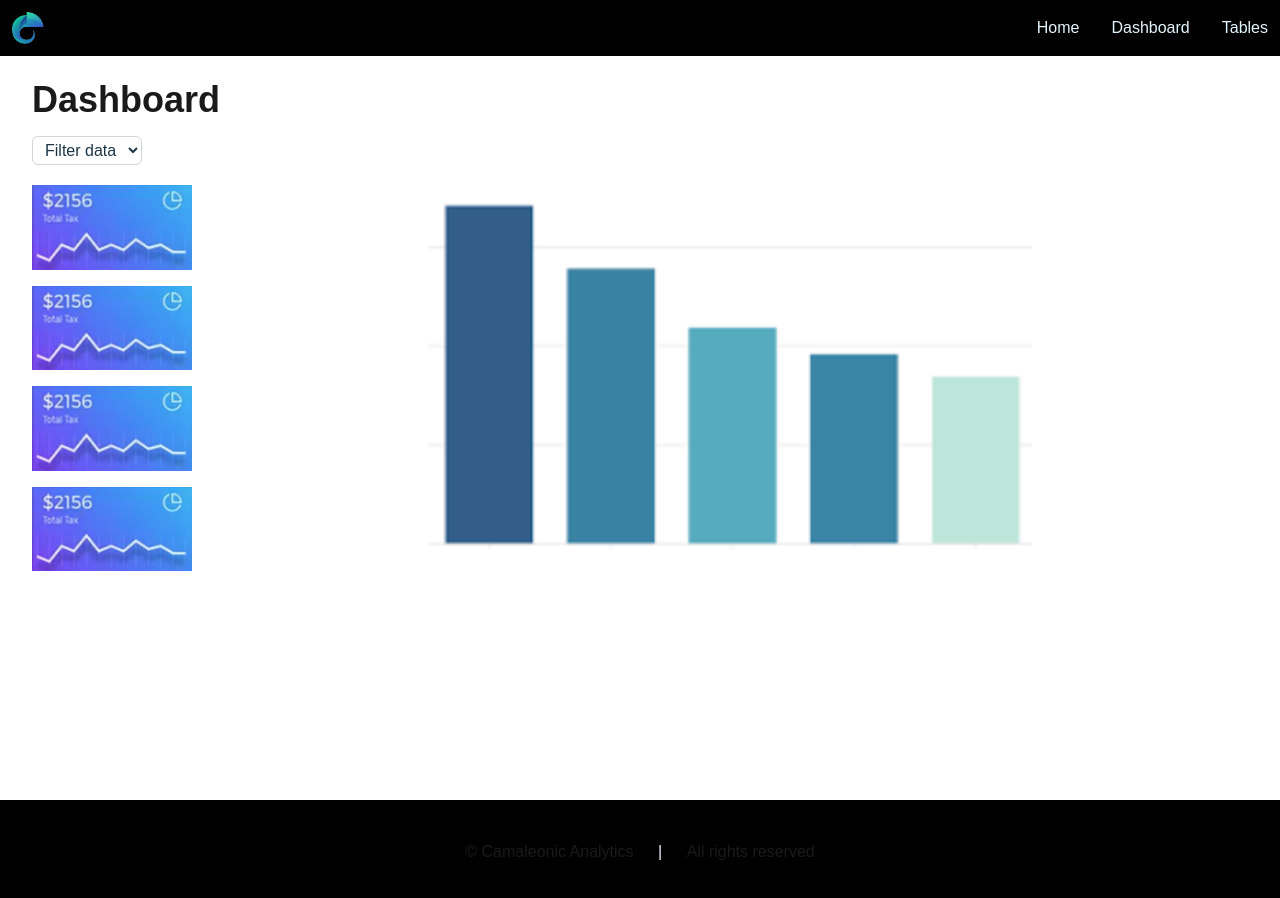
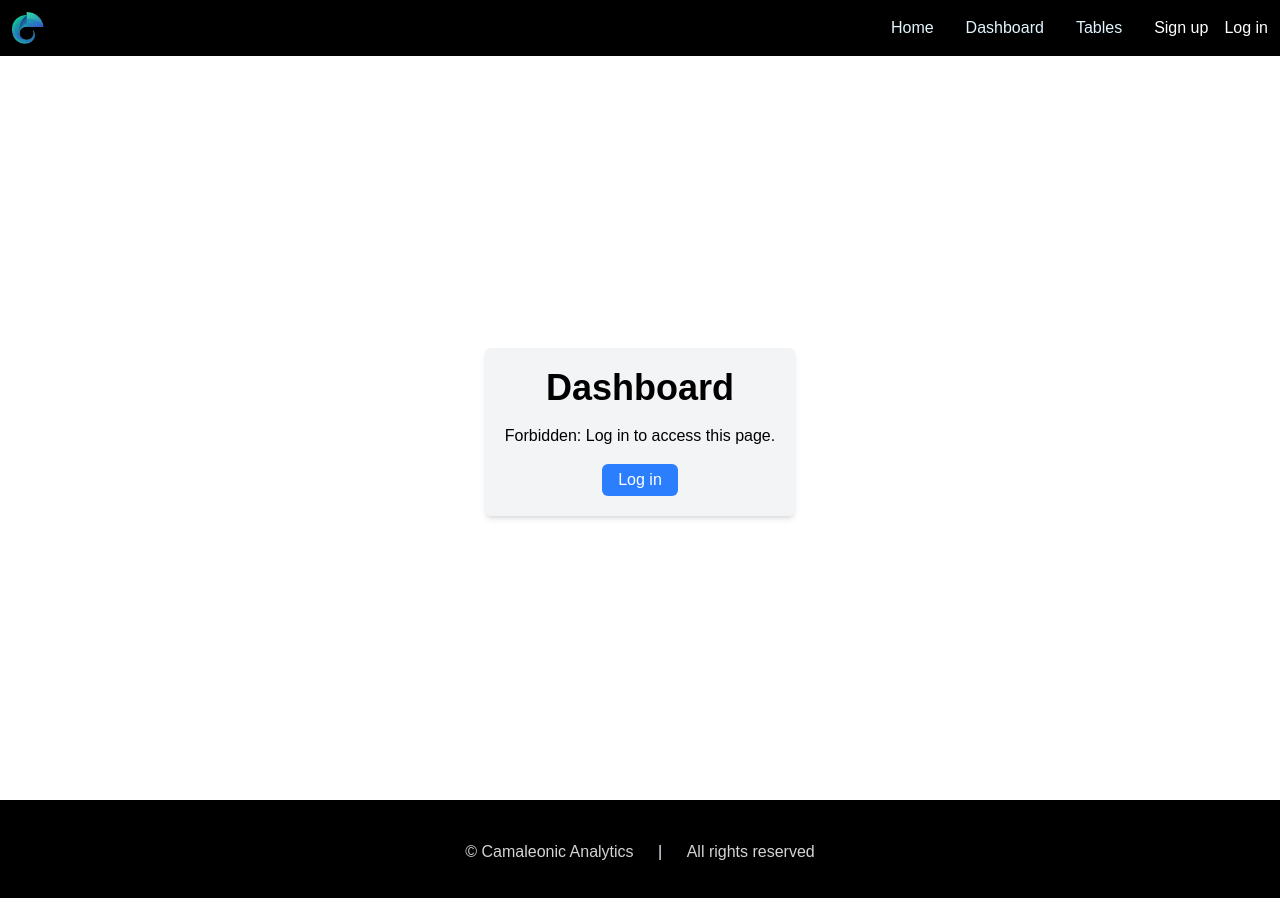
Before and after one commit to EPdesarrollo/camaleonic-test, a Next.js app: page /dashboard in a window 1280 px wide. Shown: the top 898 px of the page. Built offline with nearby package versions, Linux system fonts and the light colour scheme; no server answers.

Commit message:
Implemented authorization

```diff
--- a/src/app/dashboard/page.tsx
+++ b/src/app/dashboard/page.tsx
@@ -1,7 +1,13 @@
+import { auth0 } from "@/lib/auth0";
 import DashboardMain from "@/components/Dashboard/DashboardMain";
 import DashboardOptions from "@/components/Dashboard/DashboardOptions";
+import Unauthorization from "@/components/Authorization/Unauthorization";
 
-export function dashboard() {
+export async function dashboard() {
+  const session = await auth0.getSession();
+  if (!session) {
+    return <Unauthorization />;
+  }
   return (
     <main className="min-h-screen w-screen p-8 pt-20 bg-white  ">
       <h1 className="mb-4 text-4xl font-bold text-black">Dashboard</h1>
--- a/src/app/tables/page.tsx
+++ b/src/app/tables/page.tsx
@@ -1,6 +1,12 @@
+import { auth0 } from "@/lib/auth0";
 import PostRow from "@/components/Tables/PostRow";
+import Unauthorization from "@/components/Authorization/Unauthorization";
 
-export function tables() {
+export async function tables() {
+  const session = await auth0.getSession();
+  if (!session) {
+    return <Unauthorization />;
+  }
   return (
     <main className="min-h-screen w-screen p-8 pt-20 bg-white position-relative">
       <section className="w-11/12 md:w-3xl lg:w-5xl m-auto ">
--- /dev/null
+++ b/src/components/Authorization/LoginButton.tsx
@@ -0,0 +1,28 @@
+import { auth0 } from "@/lib/auth0";
+
+export async function LoginButton() {
+  const session = await auth0.getSession();
+
+  if (!session) {
+    return (
+      <div className="flex gap-x-4">
+        <a className="text-white" href="/auth/login?screen_hint=signup">
+          Sign up
+        </a>
+        <a className="text-white" href="/auth/login">
+          Log in
+        </a>
+      </div>
+    );
+  }
+  return (
+    <div className="flex gap-x-4">
+      <h1 className="text-white">{session.user.name}!</h1>
+      <a className="text-white" href="/auth/logout">
+        Log out
+      </a>
+    </div>
+  );
+}
+
+export default LoginButton;
--- /dev/null
+++ b/src/components/Authorization/Unauthorization.tsx
@@ -0,0 +1,17 @@
+export function Unauthorization() {
+  return (
+    <main className="min-h-screen w-screen p-4 pt-20 bg-white grid place-items-center">
+      <div className="p-5 bg-gray-100 rounded-md shadow-md text-center">
+        <h1 className="mb-4 text-4xl font-bold text-black">Dashboard</h1>
+        <p>Forbidden: Log in to access this page.</p>
+        <a href="/auth/login">
+          <button className="mt-4 px-4 py-1  bg-blue-500 text-white  rounded-md hover:bg-blue-600 transition duration-200">
+            Log in
+          </button>
+        </a>
+      </div>
+    </main>
+  );
+}
+
+export default Unauthorization;
--- a/src/components/NavBar.tsx
+++ b/src/components/NavBar.tsx
@@ -1,8 +1,12 @@
+import LoginButton from "./Authorization/LoginButton";
+
 export function NavBar() {
   return (
     <nav className="w-screen  p-3 flex justify-center  bg-black fixed">
       <div className="w-7xl content-center flex justify-between items-center">
-        <img className="size-8 text " src="/logo_simple_camaleonic.png" />
+        <a href="/">
+          <img className="size-8 text " src="/logo_simple_camaleonic.png" />
+        </a>
         <div className="flex gap-8">
           <a
             className="text-text-primary hover:text-text-secondary transition-colors"
@@ -10,6 +14,7 @@ export function NavBar() {
           >
             Home
           </a>
+
           <a
             className="text-text-primary hover:text-text-secondary transition-colors"
             href="/dashboard"
@@ -22,6 +27,8 @@ export function NavBar() {
           >
             Tables
           </a>
+
+          <LoginButton />
         </div>
       </div>
     </nav>
--- /dev/null
+++ b/src/lib/auth0.ts
@@ -0,0 +1,3 @@
+import { Auth0Client } from "@auth0/nextjs-auth0/server";
+
+export const auth0 = new Auth0Client();
--- /dev/null
+++ b/src/middleware.ts
@@ -0,0 +1,19 @@
+import type { NextRequest } from "next/server";
+import { auth0 } from "./lib/auth0";
+
+export async function middleware(request: NextRequest) {
+  console.log("Middleware triggered");
+  return await auth0.middleware(request);
+}
+
+export const config = {
+  matcher: [
+    /*
+     * Match all request paths except for the ones starting with:
+     * - _next/static (static files)
+     * - _next/image (image optimization files)
+     * - favicon.ico, sitemap.xml, robots.txt (metadata files)
+     */
+    "/((?!_next/static|_next/image|favicon.ico|sitemap.xml|robots.txt).*)",
+  ],
+};
--- a/src/styles/globals.css
+++ b/src/styles/globals.css
@@ -19,14 +19,14 @@
 
 body {
   background: var(--background);
-  color: var(--foreground);
+  /* color: var(--foreground); */
   font-family: Arial, Helvetica, sans-serif;
 }
 h1 {
-  color: var(--primary-Color);
+  /* color: var(--primary-Color); */
 }
 p {
-  color: var(--primary-Color);
+  /* color: var(--primary-Color); */
 }
 /* div {
   max-width: 90%;
```
Also changed, not shown: package.json (+7 -6 lines), 1 other file (tests, documents, lock files or other folders).
